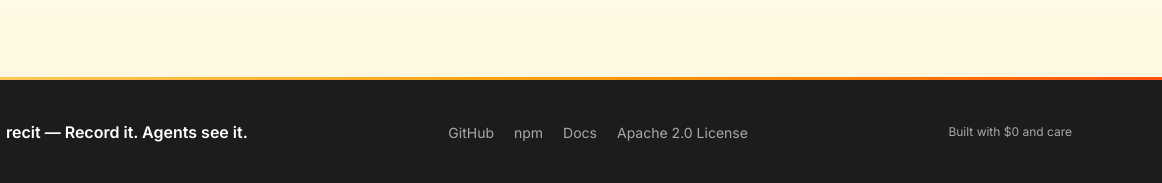
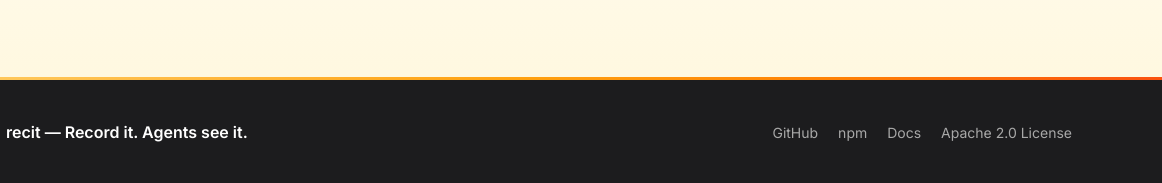
Before and after one commit to codedbytahir/recit, a website: page docs/index.html in a window 1280 px wide. Shown: the part 6529-6712 px from the top of the page, 118-1280 px from the left. Drawn offline with Linux system fonts and the light colour scheme.

Commit message:
Remove build details from footer
Removed footer text indicating build details.

```diff
--- a/docs/index.html
+++ b/docs/index.html
@@ -995,7 +995,7 @@ Returns: { "frames": [...], "count": 8 }</div>
       <a href="#">Docs</a>
       <a href="#">Apache 2.0 License</a>
     </div>
-    <div style="font-size:12px; color: var(--muted);">Built with $0 and care</div>
+
   </div>
 </footer>
 
```
